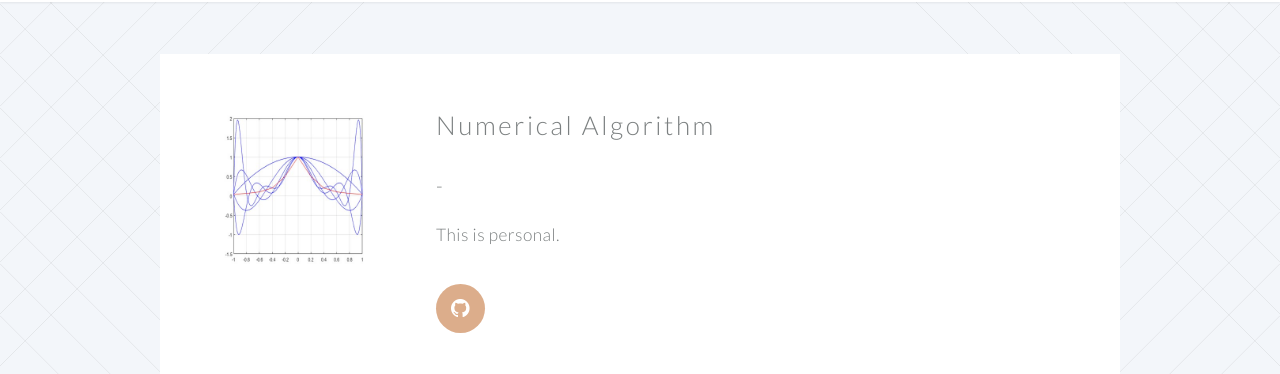
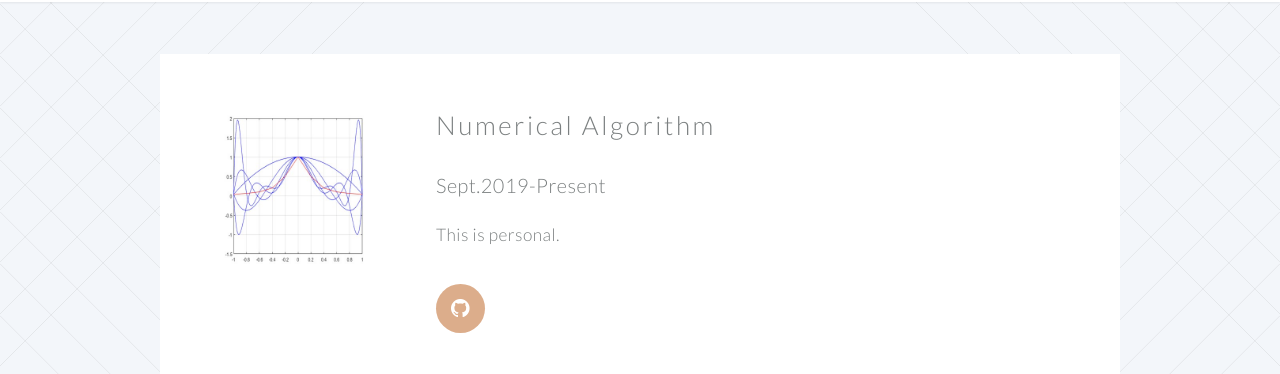
Before and after one commit to Gonewiththewind4/Project-Display, a Jekyll site: the page built from team.html, in a window 1280 px wide. Shown: the part 67-441 px from the top of the page. Built offline with Jekyll 4.4.1, drawn with Linux system fonts in a browser that asks for light colours.

Commit message:
Update team.yml

```diff
--- a/_data/team.yml
+++ b/_data/team.yml
@@ -4,6 +4,8 @@
     image: "NumericalAlgorithm_Square.jpg"
     description: " This is personal."
     url: "https://gonewiththewind4.github.io/Numerical-Algorithm"
+    start_time: "Sept.2019"
+    end_time: "Present"
     social:
         - {name: "github", link: "https://gonewiththewind4.github.io/Numerical-Algorithm/"}
     team: true
```
